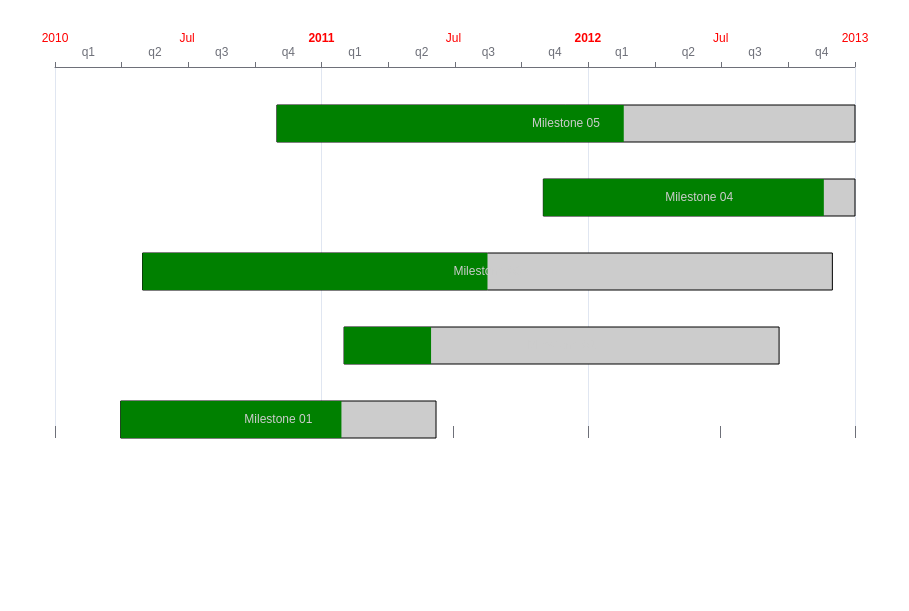
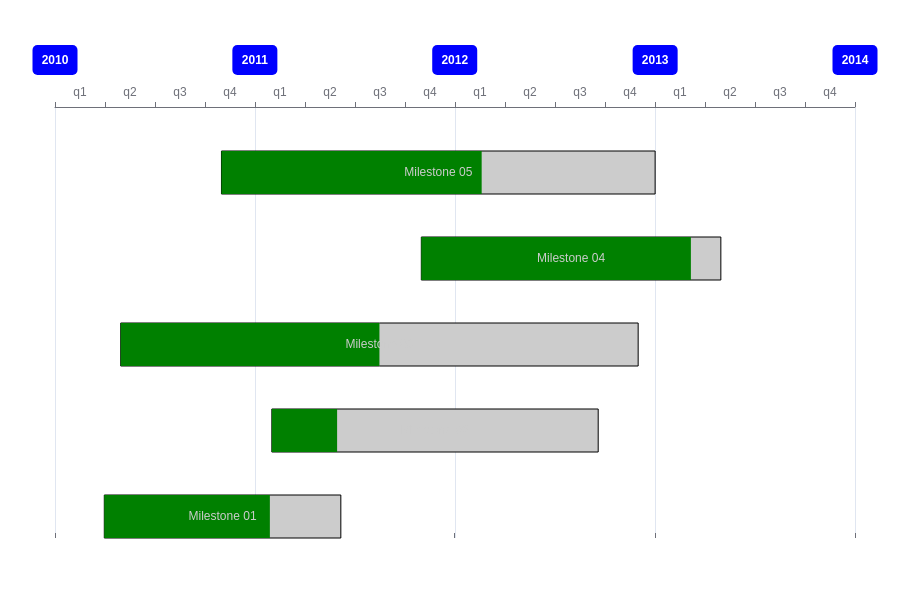
Before and after one commit to safwat-fathi/apache-echarts, a website built with webpack: page public/index.html in a window 1280 px wide. Shown: the whole page, without its empty margins (53-962 px from the left). Built offline with nearby package versions, Linux system fonts and the light colour scheme.

Commit message:
add: style to year label

```diff
--- a/public/index.html
+++ b/public/index.html
@@ -6,6 +6,6 @@
     <title>E-Charts</title>
   </head>
   <body>
-    <div id="main" style="width: 1000px; height: 500px"></div>
+    <div id="main" style="width: 1000px; height: 600px"></div>
   </body>
 </html>
--- a/src/js/index.ts
+++ b/src/js/index.ts
@@ -9,36 +9,38 @@ type RenderItemParams = echarts.CustomSeriesRenderItemParams;
 type RenderItemAPI = echarts.CustomSeriesRenderItemAPI;
 type RenderItemReturn = echarts.CustomSeriesRenderItemReturn;
 
-const HEIGHT_RATIO = 0.4;
+const HEIGHT_RATIO = 0.5;
+const MIN = "2010";
+const MAX = "2014";
 
 const timeData = [
   [0, "2010-04-1", "2011-06-07", 70],
   [1, "2011-02-1", "2012-09-19", 20],
   [2, "2010-05-1", "2012-12-01", 50],
-  [3, "2011-11-1", "2013-01-1", 90],
+  [3, "2011-11-1", "2013-05-1", 90],
   [4, "2010-11-1", "2013-01-1", 60],
 ];
 
 const calculateQuarters = (data: any[]): string[] => {
   let quarters;
-  let max = 0;
-  let min = +moment(timeData[0][1]).format("YYYY");
+  // let max = 0;
+  // let min = +moment(timeData[0][1]).format("YYYY");
 
-  // find max & min dates
-  data.forEach((date) => {
-    let dateEnd = moment(date[2]).format("YYYY");
-    let dateStart = moment(date[1]).format("YYYY");
+  // // find max & min dates
+  // data.forEach((date) => {
+  //   let dateEnd = moment(date[2]).format("YYYY");
+  //   let dateStart = moment(date[1]).format("YYYY");
 
-    if (+dateEnd > max) {
-      max = +dateEnd;
-    }
+  //   if (+dateEnd > max) {
+  //     max = +dateEnd;
+  //   }
 
-    if (+dateStart < min) {
-      max = +dateStart;
-    }
-  });
+  //   if (+dateStart < min) {
+  //     max = +dateStart;
+  //   }
+  // });
 
-  const quartersCount = (max - min) * 4;
+  const quartersCount = (+MAX - +MIN) * 4;
 
   quarters = new Array(quartersCount);
 
@@ -71,7 +73,7 @@ const renderGanttItem = (
   const width = end[0] - start[0];
 
   // @ts-ignore
-  const height = api.size([0, 1])[1] * 0.5;
+  const height = api.size([0, 1])[1] * HEIGHT_RATIO;
   const x = start[0];
   const y = start[1] - height;
 
@@ -182,81 +184,54 @@ const renderGanttItem = (
 };
 
 function xAxisLabelFormatter(value?: any, index?: number) {
-  console.log("value", new Date(value));
-  console.log("index", index);
-
   const year = moment(value).format("YYYY");
   const q = moment(value).format("Q");
+  if (+q === 1) {
+    console.log("index", year, "start of label");
+  } else {
+    console.log("index", year, "quarters");
+  }
   // if the same year show none
   // next year show year only
   // console.log(year, q);
-  return year === "2010" ? "{yyyy}" : "";
+  return +q === 1 ? "{yyyy}" : "";
 }
 
 const option: EChartsOption = {
-  title: {
-    // text: "Weather Statistics",
+  grid: {
+    top: 100,
   },
-  // baseOption
-
-  // tooltip: {
-  //   trigger: "axis",
-  //   axisPointer: {
-  //     type: "shadow",
-  //   },
-  // },
-  // legend: {
-  //   data: ["City Alpha", "City Beta", "City Gamma"],
-  // },
-  // grid: {
-  //   top: 100,
-  //   left: 100,
-  // },
   xAxis: [
     {
       type: "time",
       position: "top",
-      min: "2010",
-      max: "2013",
+      min: MIN,
+      max: MAX,
       axisLine: {
         show: false,
       },
-      axisTick: {
-        alignWithLabel: true,
-        length: 12,
-        // align: "left",
-        // interval: function (index, value) {
-        //   return value ? true : false;
-        // },
-      },
-      offset: 15,
+      offset: 25,
       axisLabel: {
         align: "center",
-        color: "red",
-        inside: false,
-        verticalAlign: "bottom",
+        color: "#fff",
+        fontWeight: "bold",
+        backgroundColor: "blue",
+        borderRadius: 5,
+        height: 10,
+        width: 25,
+        padding: 10,
         showMinLabel: true,
         showMaxLabel: true,
-        // rotate: 30,
         // formatter: xAxisLabelFormatter,
       },
     },
     {
-      // type: "time",
       show: true,
       position: "top",
-      // min: 0,
-      // max: function () {},
       data: calculateQuarters(timeData),
-      // interval: 4,
-      axisLabel: {
-        // formatter: function (value: any) {
-        //   return moment(value).format("Q");
-        // },
-      },
       splitLine: {
         show: true,
-        interval: function (index, value) {
+        interval: function (_, value) {
           return value === "q1" ? true : false;
         },
       },
@@ -278,7 +253,6 @@ const option: EChartsOption = {
       type: "custom",
       data: timeData,
       encode: {
-        // label: 0,
         x: [0, 1, 2],
         y: 0, // reference of index
       },
@@ -287,6 +261,7 @@ const option: EChartsOption = {
     },
   ],
 };
+
 // const data = [
 //   ["2018-04-10T20:40:33Z", 1, 5],
 //   ["2018-04-10T20:40:53Z", 2, 3],
```
